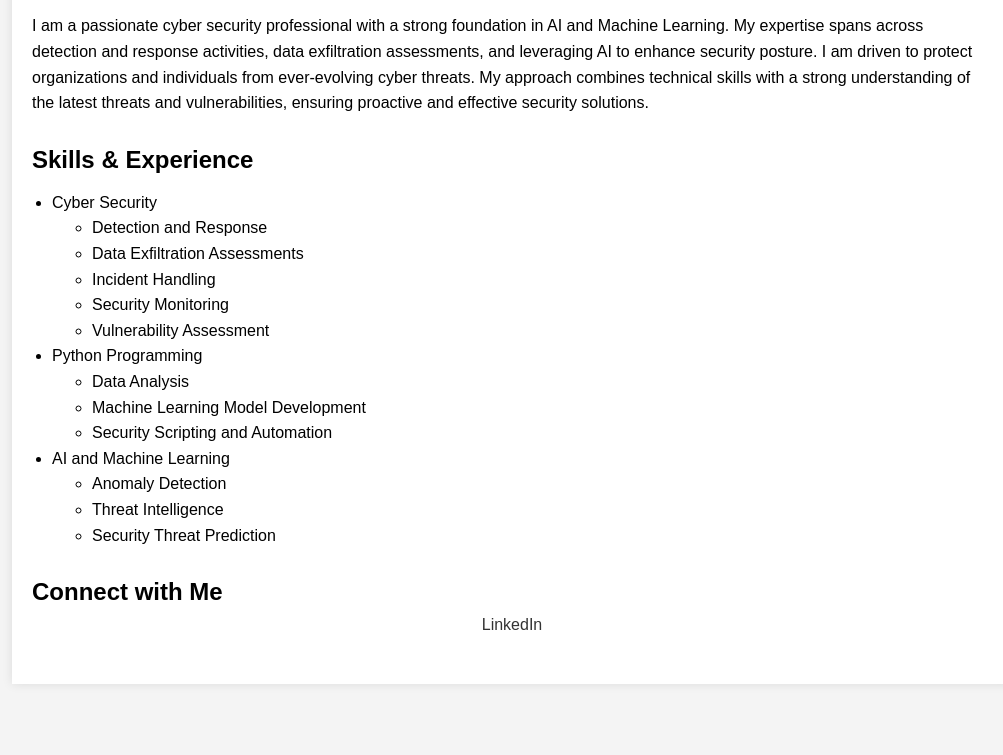
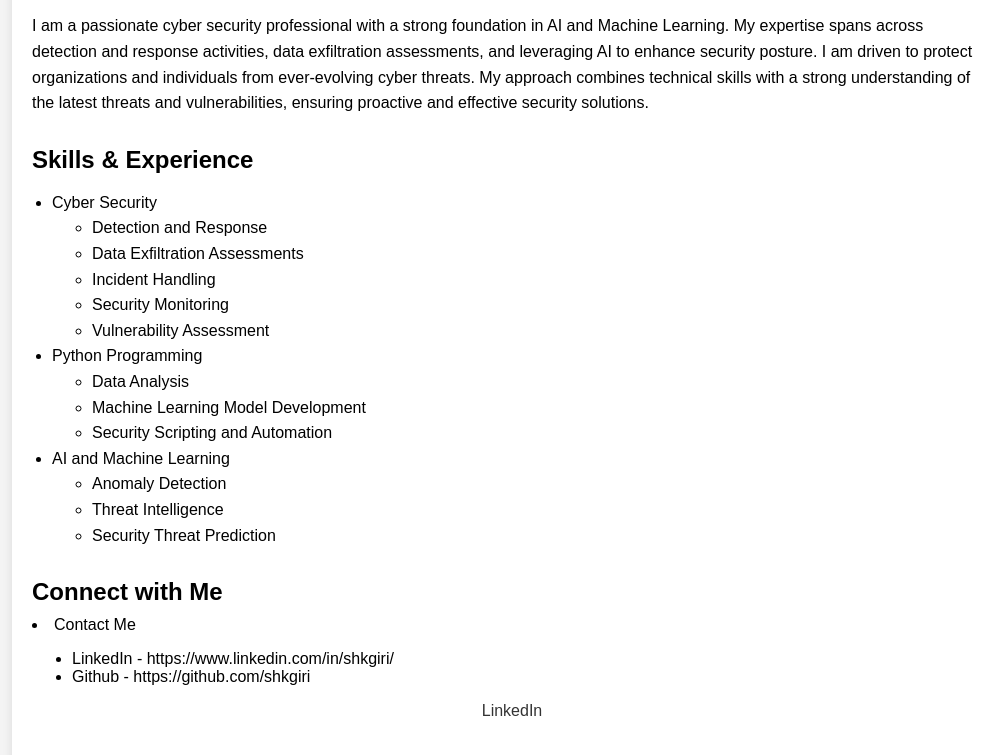
Before and after one commit to shkgiri/shkgiri.github.io, a plain HTML site: page index.html in a window 1280 px wide. Shown: the part 319-1074 px from the top of the page, without its empty margins (128-1131 px from the left). Before the commit the page ends 1023 px from the top, so only its background shows below. Drawn offline with Linux system fonts and the light colour scheme.

Commit message:
Update index.html

```diff
--- a/index.html
+++ b/index.html
@@ -108,6 +108,12 @@
 
         <div class="section">
             <div class="section-title">Connect with Me</div>
+            <li>Contact Me</li>
+                        <ul>
+                            <li>LinkedIn - https://www.linkedin.com/in/shkgiri/ </li>
+                            <li>Github - https://github.com/shkgiri</li>
+
+                        </ul>
             <div class="contact">
                 <a href="https://www.linkedin.com/in/shkgiri/">LinkedIn</a>
             </div>
```
